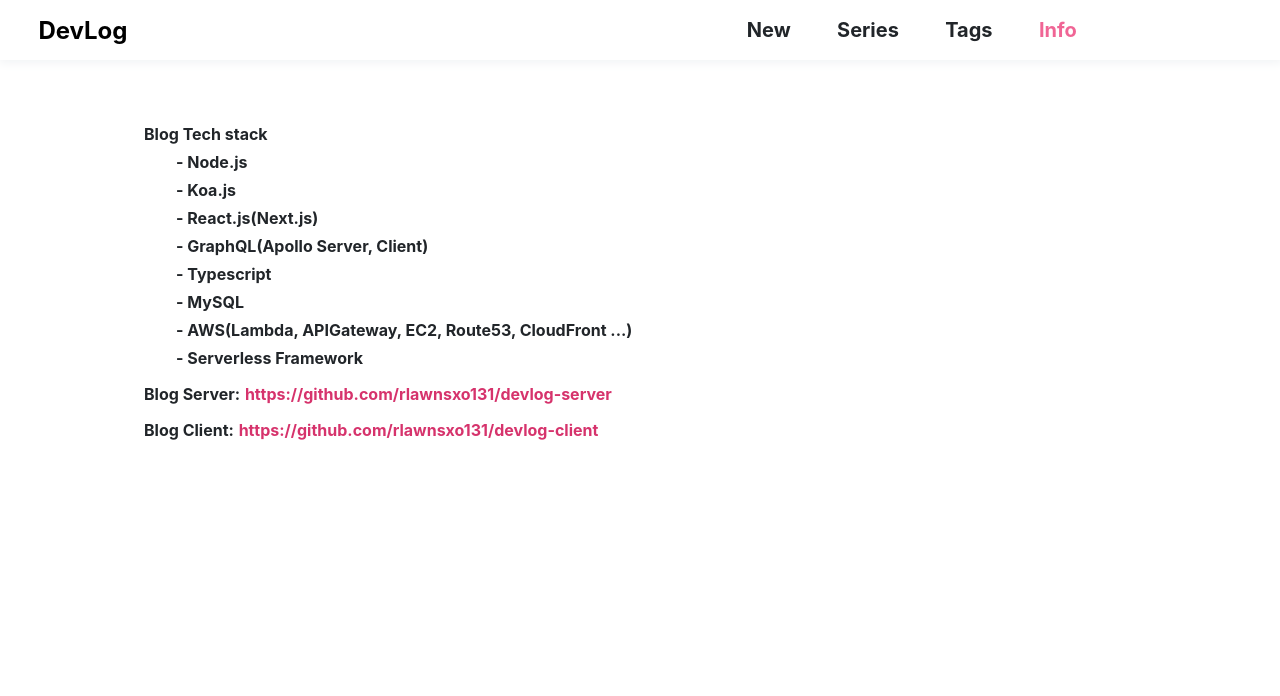
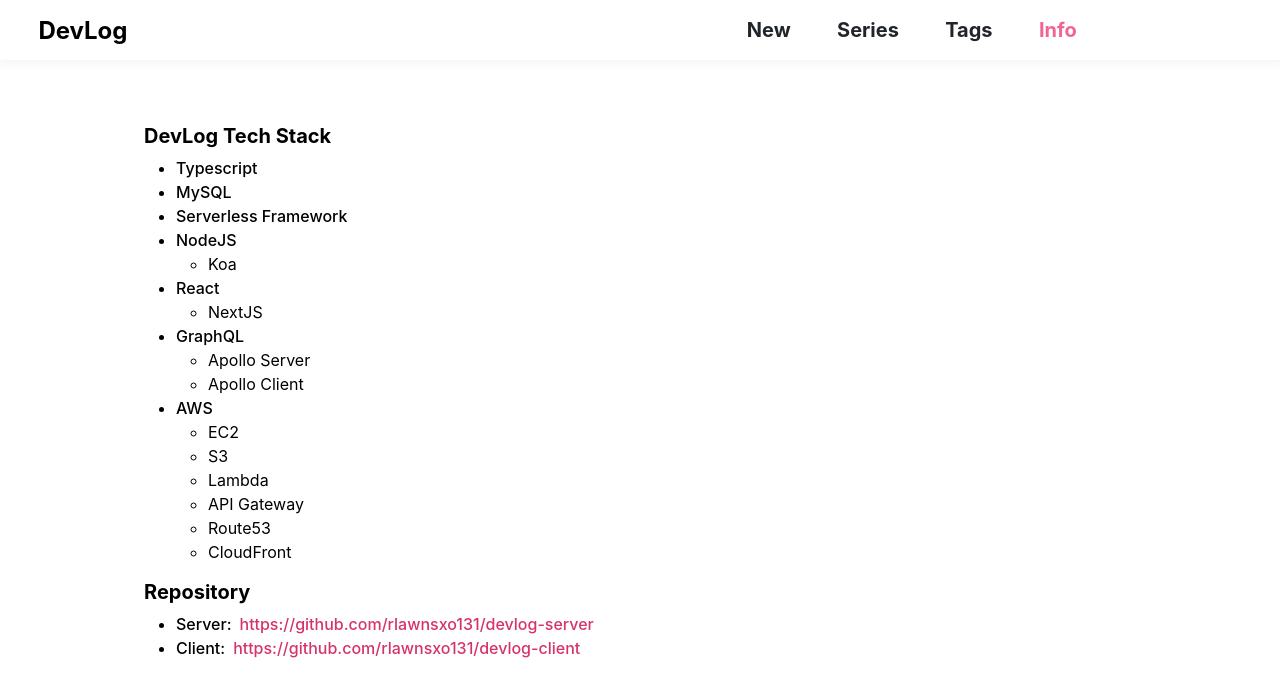
Before and after one commit to rlawnsxo131/devlog-client, a Next.js app: page /info in a window 1280 px wide. Shown: the top 696 px of the page. Built offline with nearby package versions, Linux system fonts and the light colour scheme; a small style sheet from the web is missing.

Commit message:
modify info and add favicon

```diff
--- a/components/common/Linker.tsx
+++ b/components/common/Linker.tsx
@@ -35,7 +35,7 @@
     color: ${(props) => props.hoverColor};
   }
   & + & {
-    margin-top: 0.5rem;
+    margin-top: 0.725rem;
   }
 `;
 
--- a/components/common/OpenLink.tsx
+++ b/components/common/OpenLink.tsx
@@ -22,8 +22,9 @@
   display: inline-flex;
   flex-flow: row wrap;
   align-items: center;
+  margin-left: 0.5rem;
   span {
-    font-weight: bold;
+    font-weight: 500;
     color: ${palette.pink7};
     &:hover {
       cursor: pointer;
--- a/components/series/SeriesItem.tsx
+++ b/components/series/SeriesItem.tsx
@@ -1,7 +1,6 @@
 import * as React from 'react';
 import { SeriesType } from '../../graphql/series';
 import styled from 'styled-components';
-import palette from '../../lib/styles/palette';
 import Linker from '../common/Linker';
 
 type SeriesItemProps = {
@@ -17,7 +16,7 @@
         {series.posts.map((v, i) => (
           <Linker
             key={`series_post${i}`}
-            href={`/post/[title]/?id=${v.id}`}
+            href={`/post/${v.post_header}/?id=${v.id}`}
             expression={v.post_header}
           />
         ))}
--- a/package.json
+++ b/package.json
@@ -8,7 +8,7 @@
     "build": "next build",
     "start": "next start -p 8080",
     "deploy:production": "NODE_ENV=production serverless deploy --stage production --force",
-    "invalidate": "aws cloudfront create-invalidation --distribution-id E7Y888TVWHEM9 --paths / /index.html /error.html /service-worker.js /manifest.json /favicon.ico"
+    "invalidate": "aws cloudfront create-invalidation --distribution-id E3V0DJ9LLL72KY --paths / /index.html /error.html /service-worker.js /manifest.json /favicon.ico"
   },
   "dependencies": {
     "@apollo/react-hooks": "^4.0.0",
--- a/pages/_document.tsx
+++ b/pages/_document.tsx
@@ -36,7 +36,10 @@
   render() {
     return (
       <Html>
-        <Head />
+        <Head>
+          <link rel="shortcut icon" href="/static/favicon.ico" />
+          <meta property="og:image" content="" />
+        </Head>
         <body>
           <Main />
           <NextScript />
--- a/pages/info.tsx
+++ b/pages/info.tsx
@@ -3,6 +3,7 @@
 import Head from 'next/head';
 import OpenLink from '../components/common/OpenLink';
 import palette from '../lib/styles/palette';
+import media from '../lib/styles/media';
 
 type InfoProps = {};
 
@@ -17,27 +18,53 @@
         <meta property="og:url" content="https://devlog.juntae.kim/info" />
         <meta property="og:type" content="article" />
       </Head>
-      <ItemWrapper direction>
-        <Item>Blog Tech stack</Item>
-        <div className="list">
-          <Item>- Node.js</Item>
-          <Item>- Koa.js</Item>
-          <Item>- React.js(Next.js)</Item>
-          <Item>- GraphQL(Apollo Server, Client)</Item>
-          <Item>- Typescript</Item>
-          <Item>- MySQL</Item>
-          <Item>- AWS(Lambda, APIGateway, EC2, Route53, CloudFront ...)</Item>
-          <Item>- Serverless Framework</Item>
-        </div>
-      </ItemWrapper>
-      <ItemWrapper>
-        <Item>Blog Server:</Item>
-        <OpenLink link="https://github.com/rlawnsxo131/devlog-server" />
-      </ItemWrapper>
-      <ItemWrapper>
-        <Item>Blog Client:</Item>
-        <OpenLink link="https://github.com/rlawnsxo131/devlog-client" />
-      </ItemWrapper>
+      <h3>DevLog Tech Stack</h3>
+      <ul className="wrapper">
+        <li>Typescript</li>
+        <li>MySQL</li>
+        <li>Serverless Framework</li>
+        <li>
+          NodeJS
+          <ul>
+            <li>Koa</li>
+          </ul>
+        </li>
+        <li>
+          React
+          <ul>
+            <li>NextJS</li>
+          </ul>
+        </li>
+        <li>
+          GraphQL
+          <ul>
+            <li>Apollo Server</li>
+            <li>Apollo Client</li>
+          </ul>
+        </li>
+        <li>
+          AWS
+          <ul>
+            <li>EC2</li>
+            <li>S3</li>
+            <li>Lambda</li>
+            <li>API Gateway</li>
+            <li>Route53</li>
+            <li>CloudFront</li>
+          </ul>
+        </li>
+      </ul>
+      <h3>Repository</h3>
+      <ul className="wrapper">
+        <li>
+          Server:
+          <OpenLink link="https://github.com/rlawnsxo131/devlog-server" />
+        </li>
+        <li>
+          Client:
+          <OpenLink link="https://github.com/rlawnsxo131/devlog-client" />
+        </li>
+      </ul>
     </Block>
   );
 }
@@ -46,29 +73,29 @@
   display: flex;
   flex-direction: column;
   padding: 1rem;
-`;
-
-const ItemWrapper = styled.div<{ direction?: boolean }>`
-  display: flex;
-  flex-flow: ${(props) => (props.direction ? 'column' : 'row wrap')};
-  .list {
-    display: flex;
-    flex-direction: column;
+  ul[class='wrapper'] {
+    margin-top: 0.5rem;
     margin-left: 2rem;
-    margin-top: 0.5rem;
   }
-  & + & {
+  ul + h3 {
     margin-top: 1rem;
   }
-`;
-
-const Item = styled.span`
-  display: inline-flex;
-  font-weight: bold;
-  color: ${palette.gray9};
-  margin-right: 0.3rem;
-  & + & {
-    margin-top: 0.5rem;
+  ul {
+    font-weight: 500;
+    line-height: 1.5;
+    ul {
+      font-weight: 400;
+      margin-left: 2rem;
+    }
+    ${media.xsmall} {
+      font-size: 0.85rem;
+    }
+    ${media.medium} {
+      font-size: 0.875rem;
+    }
+    ${media.large} {
+      font-size: 1rem;
+    }
   }
 `;
 
```
Also changed, not shown: 1 other file (tests, documents, lock files or other folders).
